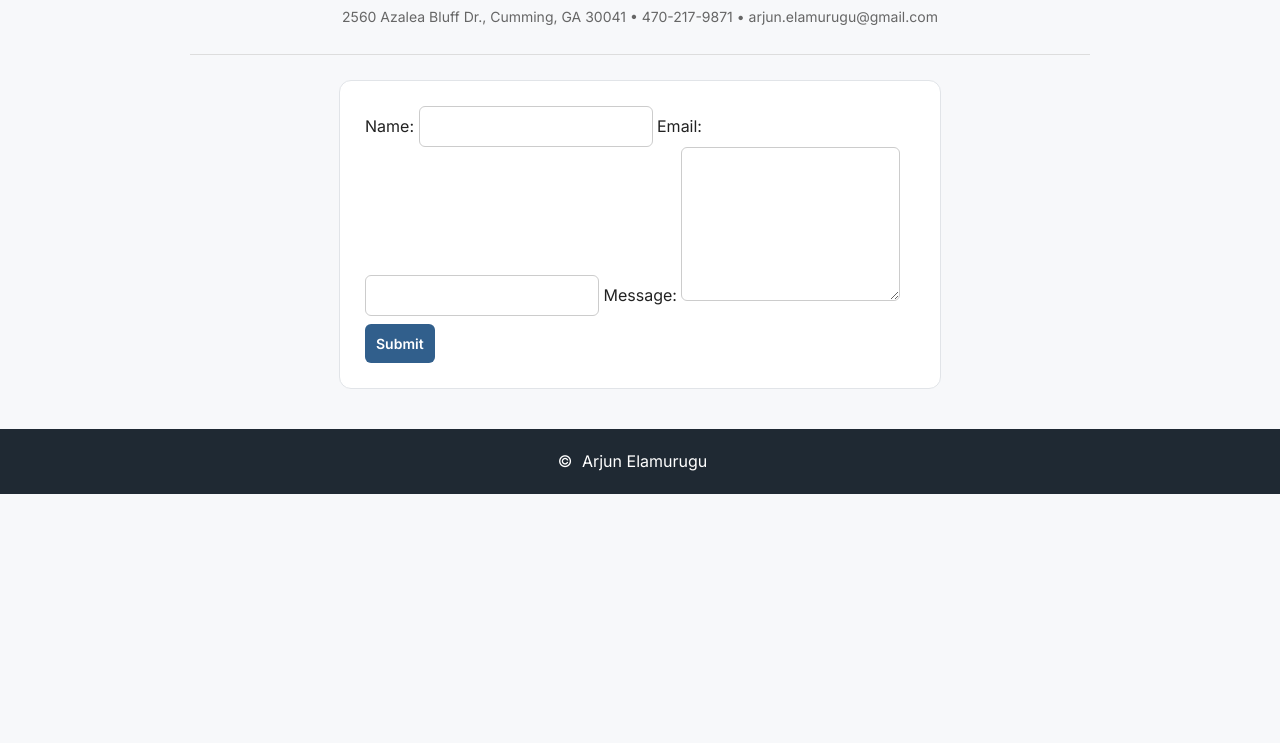
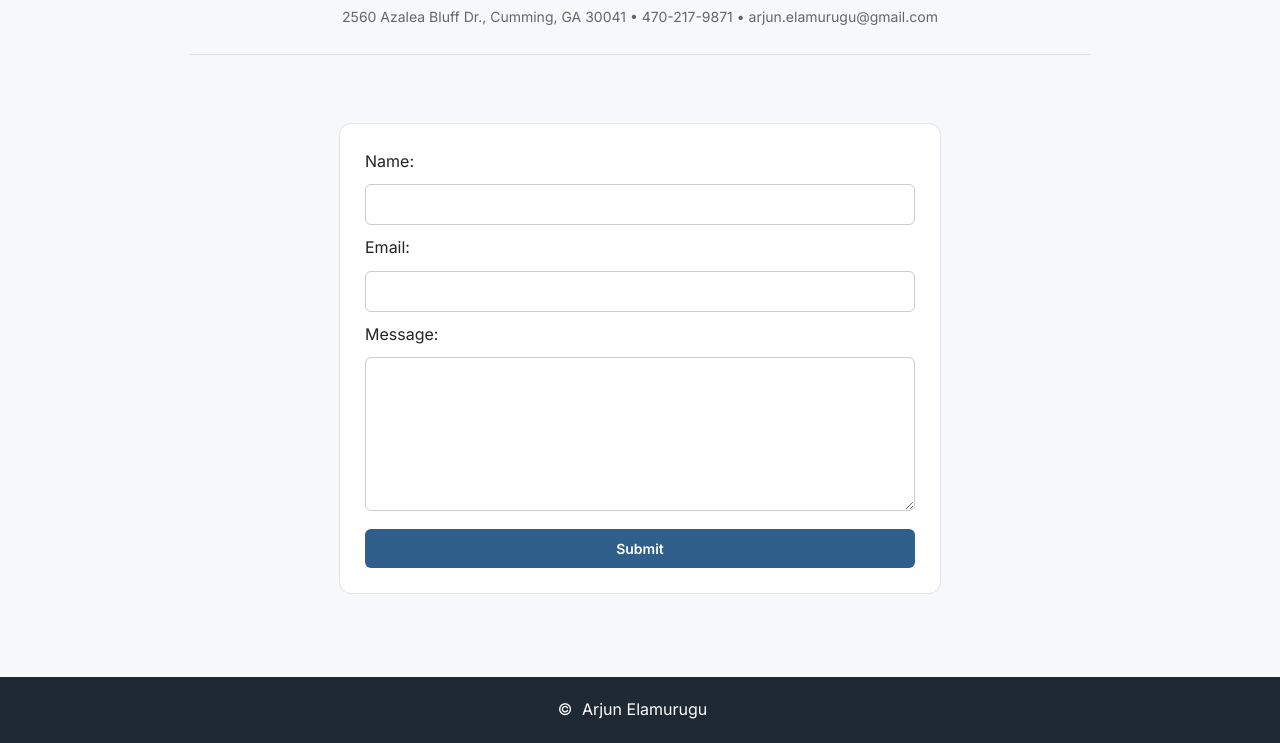
Before and after one commit to aelamurugu2/aelamurugu2.github.io, a website: page contact.html in a window 1280 px wide. Shown: the part 147-890 px from the top of the page. Before the commit the page ends 800 px from the top, so only its background shows below. Drawn offline with Linux system fonts and the light colour scheme.

Commit message:
fixed contact formatting

```diff
--- a/contact.html
+++ b/contact.html
@@ -20,8 +20,10 @@
         arjun.elamurugu@gmail.com
     </p>
     <hr>
-    <section class="one-col">
-        <form action="https://formsubmit.co/arjun.elamurugu@gmail.com" method="POST">
+    <section>
+        <form class="one-col"
+        action="https://formsubmit.co/arjun.elamurugu@gmail.com"
+        method="POST">
             <label for="name">Name:</label>
             <input type="text" id="name" name="name" required>
 
```
